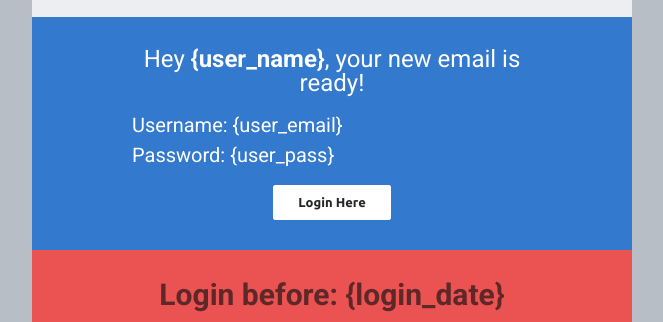
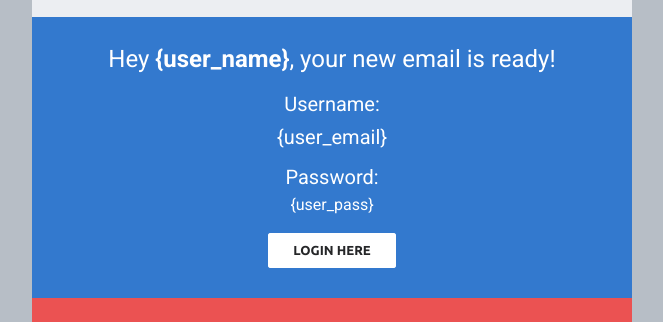
Before and after one commit to jsbursik/email-transition, a website: page email.html in a window 1280 px wide. Shown: the part 456-778 px from the top of the page, without its empty margins (308-971 px from the left). Drawn offline with Linux system fonts and the light colour scheme.

Commit message:
ready and prepped for use

```diff
--- a/email.html
+++ b/email.html
@@ -74,11 +74,6 @@
         max-width: 600px;
       }
 
-      .mj-column-px-450 {
-        width: 450px !important;
-        max-width: 450px;
-      }
-
       .mj-column-per-100 {
         width: 100% !important;
         max-width: 100%;
@@ -90,11 +85,6 @@
     .moz-text-html .mj-column-px-600 {
       width: 600px !important;
       max-width: 600px;
-    }
-
-    .moz-text-html .mj-column-px-450 {
-      width: 450px !important;
-      max-width: 450px;
     }
 
     .moz-text-html .mj-column-per-100 {
@@ -148,7 +138,7 @@
                             <tr>
                               <td style="width:550px;">
                                 <a href="https://holidayautogroup.com" target="_blank">
-                                  <img alt="Holiday Auto Group" height="auto" src="https://i.ibb.co/TtHWrXh/holiday-logo.png" style="border:0;display:block;outline:none;text-decoration:none;height:auto;width:100%;font-size:13px;" width="550" />
+                                  <img alt="Holiday Auto Group" height="auto" src="https://i.ibb.co/K7nGcvT/holiday-logo.png" style="border:0;display:block;outline:none;text-decoration:none;height:auto;width:100%;font-size:13px;" width="550" />
                                 </a>
                               </td>
                             </tr>
@@ -173,8 +163,8 @@
         <tbody>
           <tr>
             <td style="direction:ltr;font-size:0px;padding:20px 0;text-align:center;">
-              <!--[if mso | IE]><table role="presentation" border="0" cellpadding="0" cellspacing="0"><tr><td class="" style="vertical-align:top;width:450px;" ><![endif]-->
-              <div class="mj-column-px-450 mj-outlook-group-fix" style="font-size:0px;text-align:left;direction:ltr;display:inline-block;vertical-align:top;width:100%;">
+              <!--[if mso | IE]><table role="presentation" border="0" cellpadding="0" cellspacing="0"><tr><td class="" style="vertical-align:top;width:600px;" ><![endif]-->
+              <div class="mj-column-per-100 mj-outlook-group-fix" style="font-size:0px;text-align:left;direction:ltr;display:inline-block;vertical-align:top;width:100%;">
                 <table border="0" cellpadding="0" cellspacing="0" role="presentation" style="vertical-align:top;" width="100%">
                   <tbody>
                     <tr>
@@ -183,13 +173,21 @@
                       </td>
                     </tr>
                     <tr>
-                      <td align="left" style="font-size:0px;padding:10px 25px;word-break:break-word;">
-                        <div style="font-family:Roboto, Arial, Helvetica, sans serif;font-size:20px;line-height:1;text-align:left;color:#FFFFFF;">Username: <a href="#" style="text-decoration: none; color: #FFFFFF; font-weight: 400">{user_email}</a></div>
+                      <td align="center" style="font-size:0px;padding:10px 25px;padding-top:0;word-break:break-word;">
+                        <div style="font-family:Roboto, Arial, Helvetica, sans serif;font-size:20px;line-height:1;text-align:center;color:#FFFFFF;">
+                          <p> Username: </p>
+                          <a href="#" style="text-decoration: none; color: #FFFFFF; font-weight: 400">{user_email}</a>
+                        </div>
                       </td>
                     </tr>
                     <tr>
-                      <td align="left" style="font-size:0px;padding:10px 25px;padding-top:0;word-break:break-word;">
-                        <div style="font-family:Roboto, Arial, Helvetica, sans serif;font-size:20px;line-height:1;text-align:left;color:#FFFFFF;">Password: {user_pass}</div>
+                      <td align="center" style="font-size:0px;padding:10px 25px;word-break:break-word;">
+                        <div style="font-family:Roboto, Arial, Helvetica, sans serif;font-size:20px;line-height:1;text-align:center;color:#FFFFFF;">Password:</div>
+                      </td>
+                    </tr>
+                    <tr>
+                      <td align="center" style="font-size:0px;padding:10px 25px;padding-top:0;word-break:break-word;">
+                        <div style="font-family:Roboto, Arial, Helvetica, sans serif;font-size:16px;line-height:1;text-align:center;color:#FFFFFF;">{user_pass}</div>
                       </td>
                     </tr>
                     <tr>
@@ -198,7 +196,7 @@
                           <tbody>
                             <tr>
                               <td align="center" bgcolor="#FFFFFF" role="presentation" style="border:none;border-radius:3px;cursor:auto;mso-padding-alt:10px 25px;background:#FFFFFF;" valign="middle">
-                                <a href="https://login.microsoftonline.com" style="display:inline-block;background:#FFFFFF;color:#252628;font-family:Ubuntu, Helvetica, Arial, sans-serif;font-size:13px;font-weight:800;line-height:120%;margin:0;text-decoration:none;text-transform:none;padding:10px 25px;mso-padding-alt:0px;border-radius:3px;" target="_blank"> Login Here </a>
+                                <a href="https://login.microsoftonline.com" style="display:inline-block;background:#FFFFFF;color:#252628;font-family:Ubuntu, Helvetica, Arial, sans-serif;font-size:13px;font-weight:800;line-height:120%;margin:0;text-decoration:none;text-transform:none;padding:10px 25px;mso-padding-alt:0px;border-radius:3px;" target="_blank"> LOGIN HERE </a>
                               </td>
                             </tr>
                           </tbody>
@@ -228,7 +226,7 @@
                   <tbody>
                     <tr>
                       <td align="center" style="font-size:0px;padding:10px 25px;word-break:break-word;">
-                        <div style="font-family:Roboto, Arial, Helvetica, sans serif;font-size:30px;line-height:1;text-align:center;color:#5e2828;"><b>Login before: {login_date}</b></div>
+                        <div style="font-family:Roboto, Arial, Helvetica, sans serif;font-size:30px;line-height:1;text-align:center;color:#5e2828;"><b>This account goes live {login_date}</b></div>
                       </td>
                     </tr>
                   </tbody>
--- a/list.csv
+++ /dev/null
@@ -1,3 +0,0 @@
-Display name,Dealership/Management,Job,Username,Password,Licenses,Previous/New License,PC Name,Previous Email
-Jordan Bursik,Management,IT,jordan@holidayautogroup.com,Tes12345,Unlicensed,Previous,,jordan@holidayautogroup.com
-Test User,Management,IT,marketing@holidayautogroup.com,Pas54321,Unlicensed,,,marketing@holidayautogroup.com
```
Also changed, not shown: holiday_logo.png, 3 other files.
